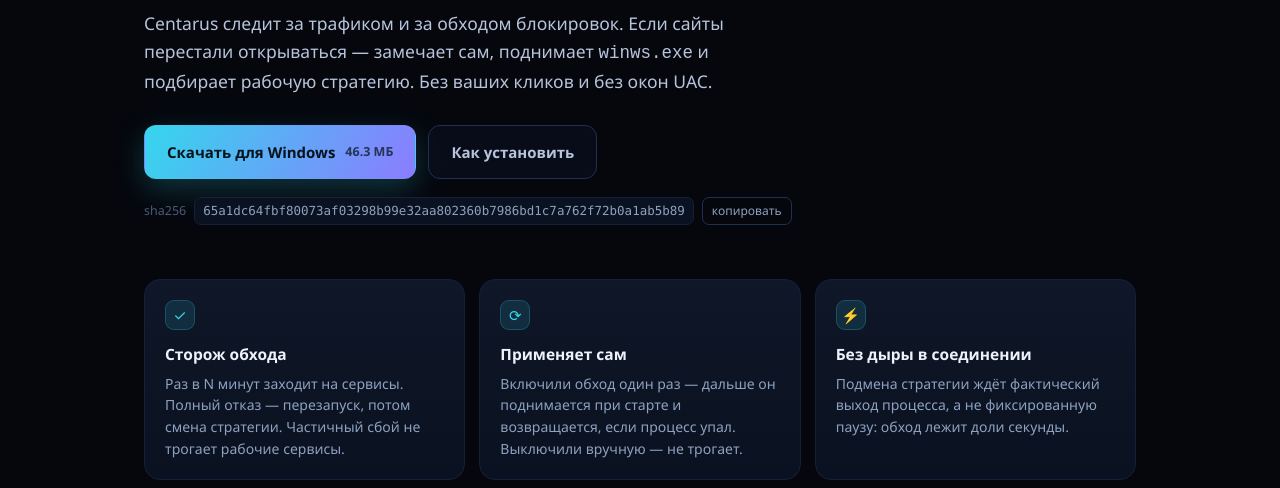
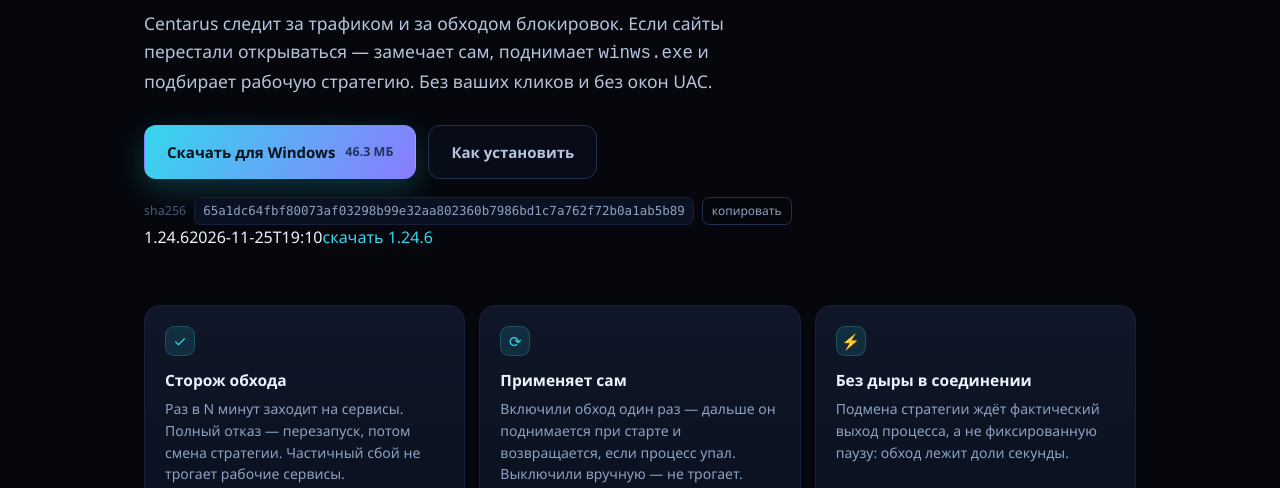
Before and after one commit to GimlyGG/TrafficLens, a plain HTML site: page index.html in a window 1280 px wide. Shown: the part 312-800 px from the top of the page. Drawn offline with Linux system fonts and the light colour scheme.

Commit message:
Centarus 1.24.7

```diff
--- a/index.html
+++ b/index.html
@@ -198,7 +198,8 @@
       <code id="sha">65a1dc64fbf80073af03298b99e32aa802360b7986bd1c7a762f72b0a1ab5b89</code>
       <button id="copy" type="button">копировать</button>
     </div>
-  </section>
+  <div class="row"><span class="v">1.24.6</span><span class="d">2026-11-25T19:10</span><a class="dl" href="https://github.com/GimlyGG/TrafficLens/releases/download/v1.24.6/Centarus-1.24.6.exe" download>скачать 1.24.6</a></div>
+</section>
 
   <section class="grid">
     <div class="card">
```
